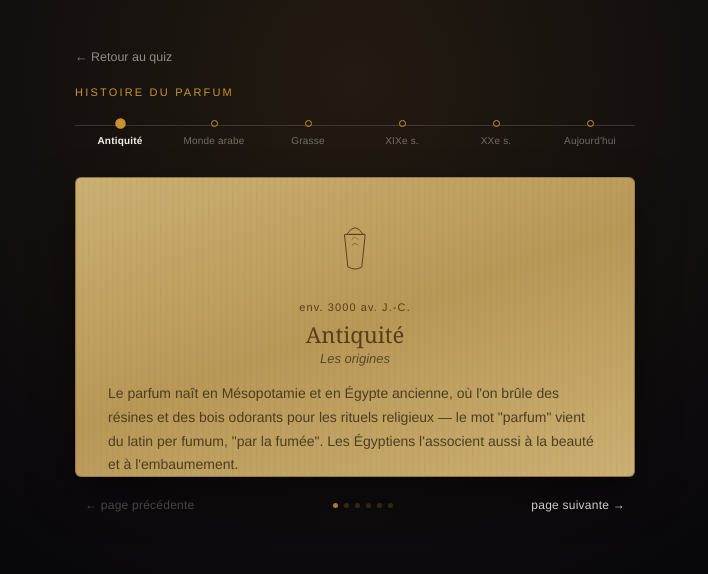
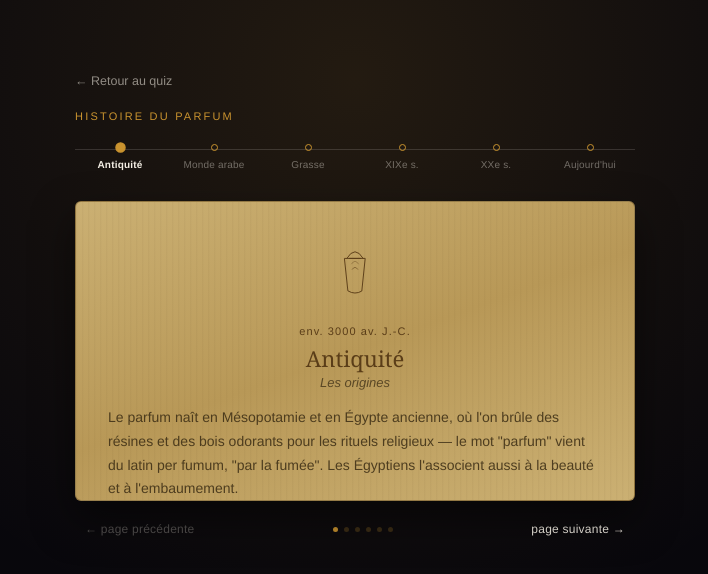
Before and after one commit to Aunezfr/Aunez-site, a Next.js app: page /histoire in a window 1280 px wide. Shown: the top 574 px of the page, without its empty margins (285-993 px from the left). Built offline with nearby package versions, Linux system fonts and the light colour scheme.

Commit message:
Add files via upload

```diff
--- a/app/histoire/page.jsx
+++ b/app/histoire/page.jsx
@@ -374,10 +374,9 @@ const styles = {
     background: "#08070c",
     display: "flex",
     justifyContent: "center",
-    padding: "24px",
+    padding: "48px 24px",
     fontFamily: "'Georgia', 'Iowan Old Style', serif",
     position: "relative",
-    overflow: "hidden",
   },
   vignette: {
     position: "absolute",
```
